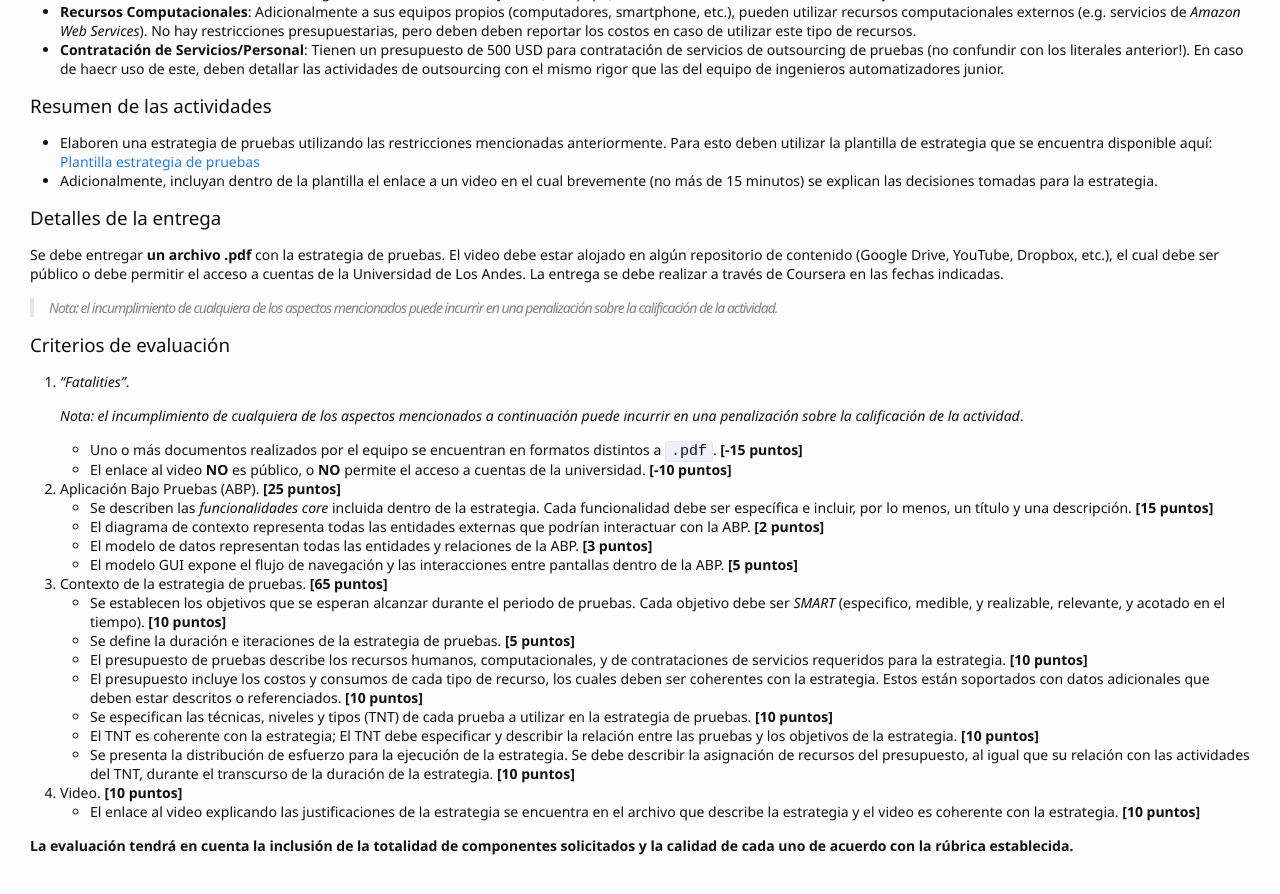
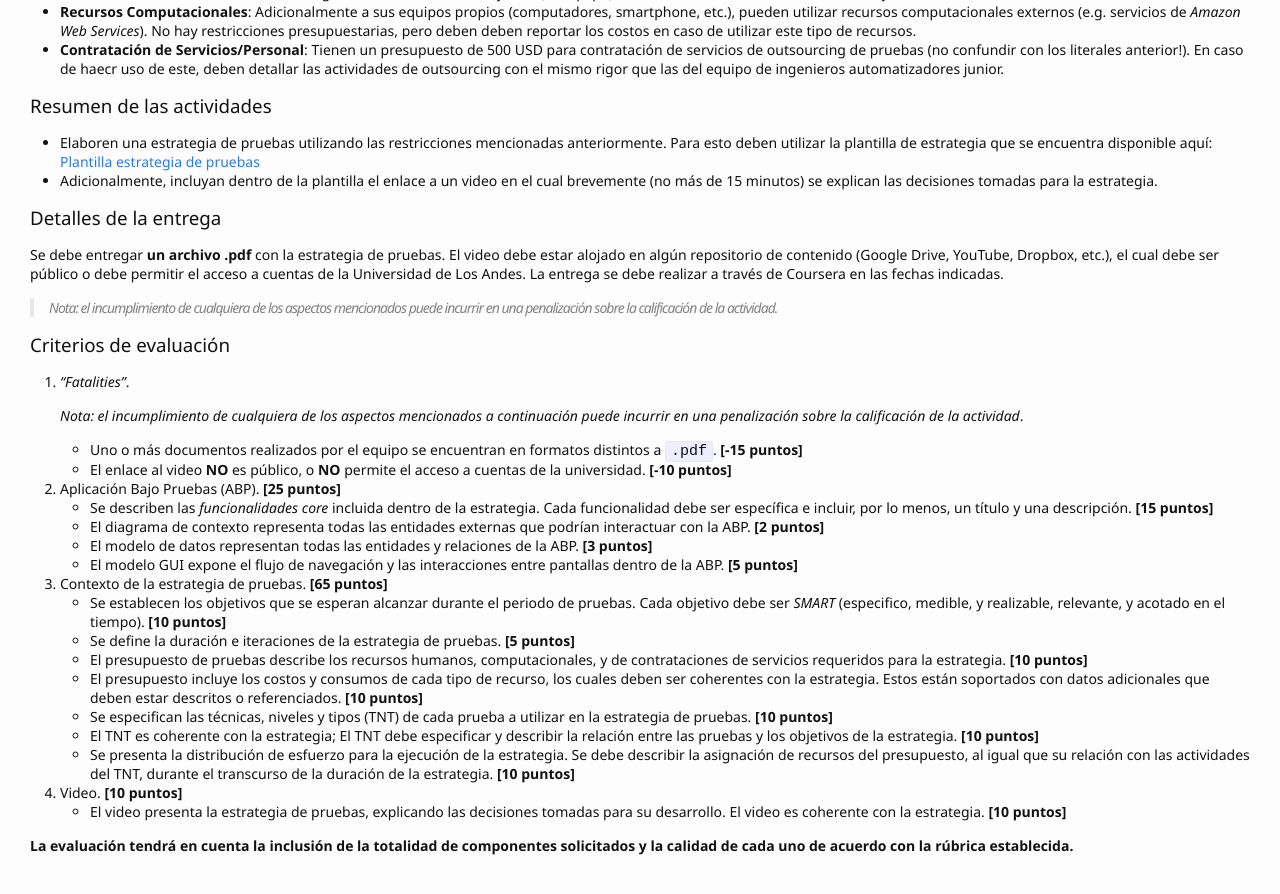
Before and after one commit to TiCSw/mt1_guias_pruebas, a Jekyll site: the page built from docs/semanas/semana3.md, in a window 1280 px wide and 900 px high, scrolled down 602 px. Shown: the top 894 px of the window. Built offline with Jekyll 4.4.1, drawn with Linux system fonts in a browser that asks for light colours; some web fonts are replaced; our own code applies the rules of GitHub Pages for plain Markdown files; comment, search, counter and statistics services are not loaded.

Commit message:
Update semana3.md

```diff
--- a/docs/semanas/semana3.md
+++ b/docs/semanas/semana3.md
@@ -48,7 +48,7 @@ Se debe entregar **un archivo .pdf** con la estrategia de pruebas. El video debe
     - Se presenta la distribución de esfuerzo para la ejecución de la estrategia. Se debe describir la asignación de recursos del presupuesto, al igual que su relación con las actividades del TNT, durante el transcurso de la duración de la estrategia. **[10 puntos]**
 
 3. Video. **[10 puntos]**
-    - El enlace al video explicando las justificaciones de la estrategia se encuentra en el archivo que describe la estrategia y el video es coherente con la estrategia. **[10 puntos]**
+    - El video presenta la estrategia de pruebas, explicando las decisiones tomadas para su desarrollo. El video es coherente con la estrategia. **[10 puntos]**
 
 
 **La evaluación tendrá en cuenta la inclusión de la totalidad de componentes solicitados y la calidad de cada uno de acuerdo con la rúbrica establecida.**
```
